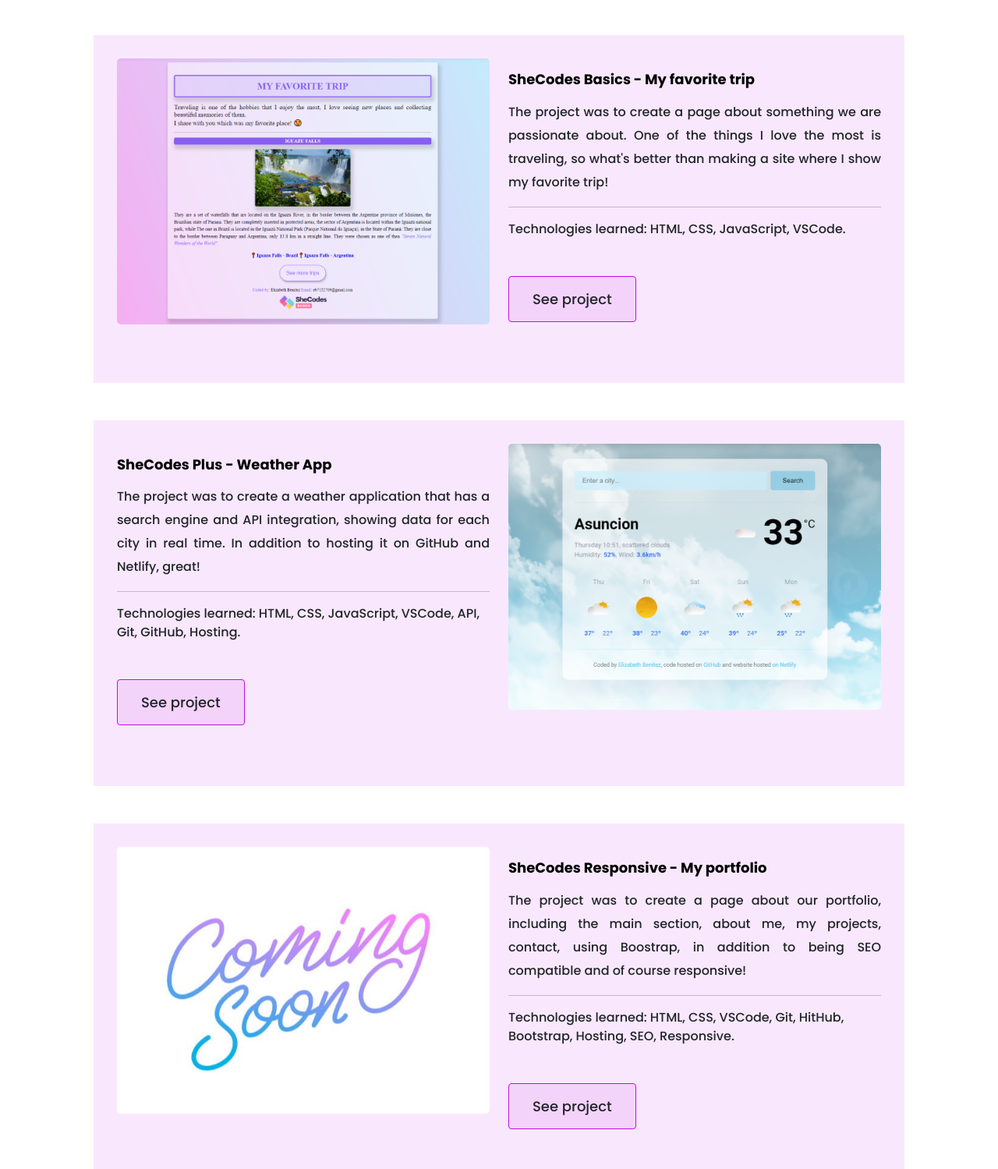
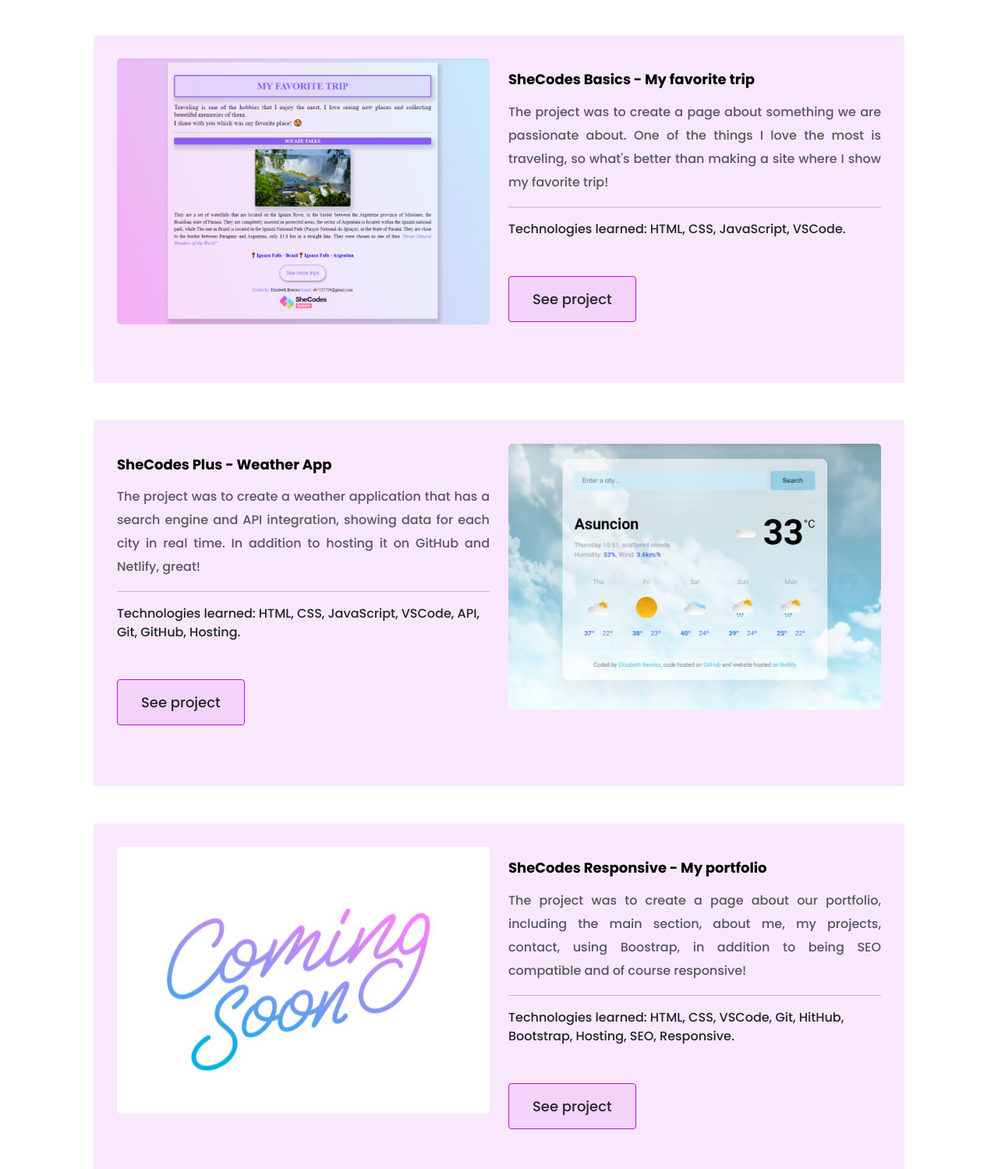
Before and after one commit to ElizabethBenitez20/portfolio, a plain HTML site: page work.html in a window 1280 px wide. Shown: the part 323-1822 px from the top of the page at 78% size. Drawn offline with nearby package versions, Linux system fonts and the light colour scheme.

Commit message:
Update work.html

```diff
--- a/work.html
+++ b/work.html
@@ -43,7 +43,7 @@
             </div>
             <div class="col-lg-6">
               <h2 class="mb-3 mt-3">SheCodes Basics - My favorite trip</h2>
-              <p>
+              <p class="text-muted">
                 The project was to create a page about something we are
                 passionate about. One of the things I love the most is
                 traveling, so what's better than making a site where I show my
@@ -62,7 +62,7 @@
           <div class="row">
             <div class="col-lg-6">
               <h2 class="mb-3 mt-3">SheCodes Plus - Weather App</h2>
-              <p>
+              <p class="text-muted">
                 The project was to create a weather application that has a search engine and API integration, showing data for each city in real time. In addition to hosting it on GitHub and Netlify, great!
                 <br />
                 <hr>
@@ -92,7 +92,7 @@
             </div>
             <div class="col-lg-6">
               <h2 class="mb-3 mt-3">SheCodes Responsive - My portfolio</h2>
-              <p>
+              <p class="text-muted">
                 The project was to create a page about our portfolio, including the main section, about me, my projects, contact, using Boostrap, in addition to being SEO compatible and of course responsive!
                 <br />
                 <hr>
@@ -108,14 +108,14 @@
           <div class="row">
             <div class="col-lg-6">
               <h2 class="mb-3 mt-3">SheCodes React</h2>
-              <p>
+              <p class="text-muted">
                 The React project will be the next to add to my portfolio, how exciting!
                 <br />
                 <hr>
                 Technologies that I will learn: HTML, CSS, JavaScript, VSCode, Git, GitHub, Boostrap, Hosting, React.js.
               </p>
               <div class="mt-5 mb-5">
-                <a href="#" class="btn btn-branding-outline" target="_blank">Available soon</a>
+                <a href="#" class="btn btn-branding-outline">Available soon</a>
               </div>
             </div>
             <div class="col-lg-6">
```
